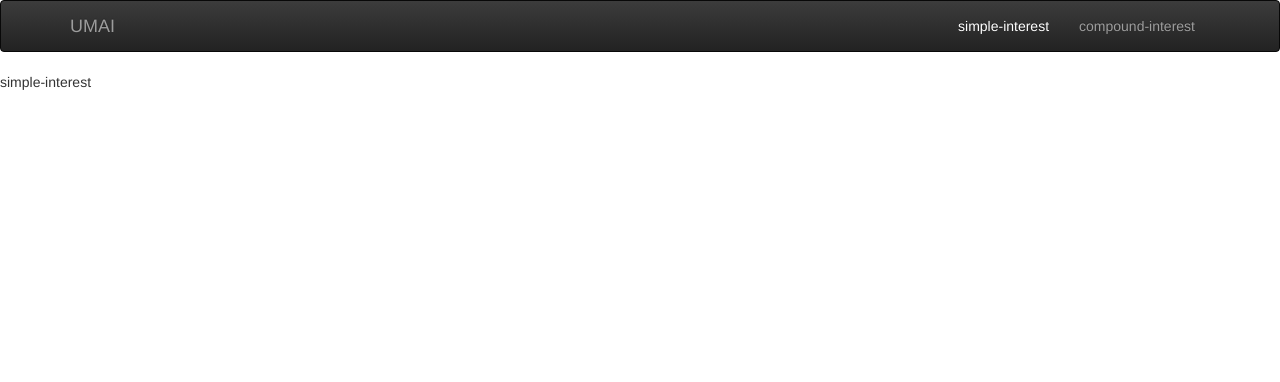
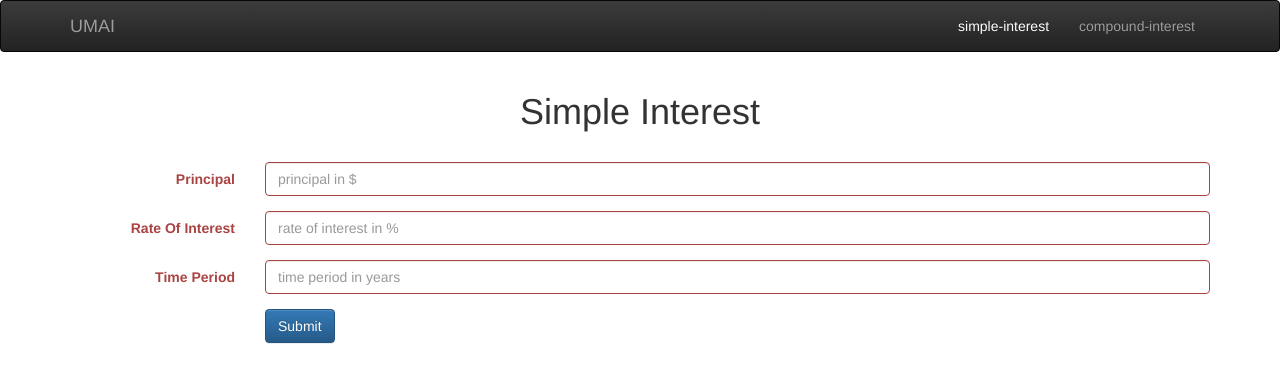
Before and after one commit to abrarShariar/UMAI-Task, a React (Create React App) app: page / in a window 1280 px wide. Both pictures are taken after a click on the button "simple-interest". Shown: the top 382 px of the page. Built offline with nearby package versions, Linux system fonts and the light colour scheme.

Commit message:
simple interest form validation on

```diff
--- a/src/actions/index.js
+++ b/src/actions/index.js
@@ -1,5 +1,4 @@
 export const selectOption = (option) => {
-  console.log("You Have Selected", option);
   return {
     type: "OPTION_SELECTED",
     payload: option
--- a/src/components/MainBody/index.js
+++ b/src/components/MainBody/index.js
@@ -1,20 +1,26 @@
 import React, { Component } from 'react';
 import {bindActionCreators} from 'redux';
 import {connect} from 'react-redux';
+import SimpleInterest from '../SimpleInterest/';
 
 class MainBody extends Component {
 
   render() {
-    if(!this.props.activeOption){
+    if(!this.props.activeOption) {
       return (
         <h1>Hi! Select simple/compound interest option from the navbar</h1>
       );
     }
-    return (
-      <div>
-        {this.props.activeOption.name}
-      </div>
-    )
+    else if(this.props.activeOption.name === 'simple-interest') {
+      return (
+        <SimpleInterest />
+      );
+    }
+    else if(this.props.activeOption.name === 'compound-interest') {
+      return (
+        <h1>Compound Interest</h1>
+      );
+    }
   }
 }
 
--- /dev/null
+++ b/src/components/SimpleInterest/index.js
@@ -0,0 +1,124 @@
+import React, { Component } from 'react';
+import { Button, Grid, Form, FormGroup, Col, ControlLabel, FormControl } from 'react-bootstrap';
+
+class SimpleInterest extends Component {
+  constructor(props) {
+    super(props);
+    this.handleChange = this.handleChange.bind(this);
+    this.state = {
+      principal: '',
+      rateOfInterest: '',
+      time: ''
+    };
+  }
+
+  handleChange(e) {
+   this.setState({ [e.target.name]: e.target.value });
+ }
+
+  getValidationStatePrincipal() {
+    const length = this.state.principal.length;
+    if(length <= 0 || this.state.principal === 0) {
+      return 'error';
+    }
+    else {
+      return 'success';
+    }
+  }
+
+  getValidationStateRateOfInterest() {
+    const length = this.state.rateOfInterest.length;
+    if(length <= 0 || this.state.rateOfInterest === 0) {
+      return 'error';
+    }
+    else if (this.state.rateOfInterest > 100) {
+      return 'warning';
+    }
+    else {
+      return 'success';
+    }
+  }
+
+  getValidationStateTime() {
+    const length = this.state.time.length;
+    if(length <= 0 || this.state.time === 0) {
+      return 'error';
+    }
+    else {
+      return 'success';
+    }
+  }
+
+
+  render() {
+    return (
+      <Grid>
+        <h1 style={{ textAlign: 'center' }}>Simple Interest</h1>
+        <br />
+        <Form horizontal>
+
+          <FormGroup
+            validationState={this.getValidationStatePrincipal()}
+          >
+            <Col componentClass={ControlLabel} sm={2}>
+              {'Principal'}
+            </Col>
+            <Col sm={10}>
+              <FormControl
+                name="principal"
+                type="number"
+                placeholder="principal in $"
+                value={this.state.principal}
+                onChange={this.handleChange}
+              />
+            </Col>
+          </FormGroup>
+
+          <FormGroup
+            validationState={this.getValidationStateRateOfInterest()}
+          >
+            <Col componentClass={ControlLabel} sm={2}>
+              {'Rate Of Interest'}
+            </Col>
+            <Col sm={10}>
+              <FormControl
+                name="rateOfInterest"
+                type="number"
+                placeholder="rate of interest in %"
+                value={this.state.rateOfInterest}
+                onChange={this.handleChange}
+              />
+            </Col>
+          </FormGroup>
+
+          <FormGroup
+            validationState={this.getValidationStateTime()}
+          >
+            <Col componentClass={ControlLabel} sm={2}>
+              {'Time Period'}
+            </Col>
+            <Col sm={10}>
+              <FormControl
+                name="time"
+                type="number"
+                placeholder="time period in years"
+                value={this.state.time}
+                onChange={this.handleChange}
+                 />
+            </Col>
+          </FormGroup>
+
+          <FormGroup controlId="formHorizontalEmail">
+            <Col componentClass={ControlLabel} sm={2}>
+            </Col>
+            <Col sm={10}>
+              <Button bsStyle="primary" type="button">Submit</Button>
+            </Col>
+          </FormGroup>
+        </Form>
+      </Grid>
+    );
+  }
+};
+
+export default SimpleInterest;
```
